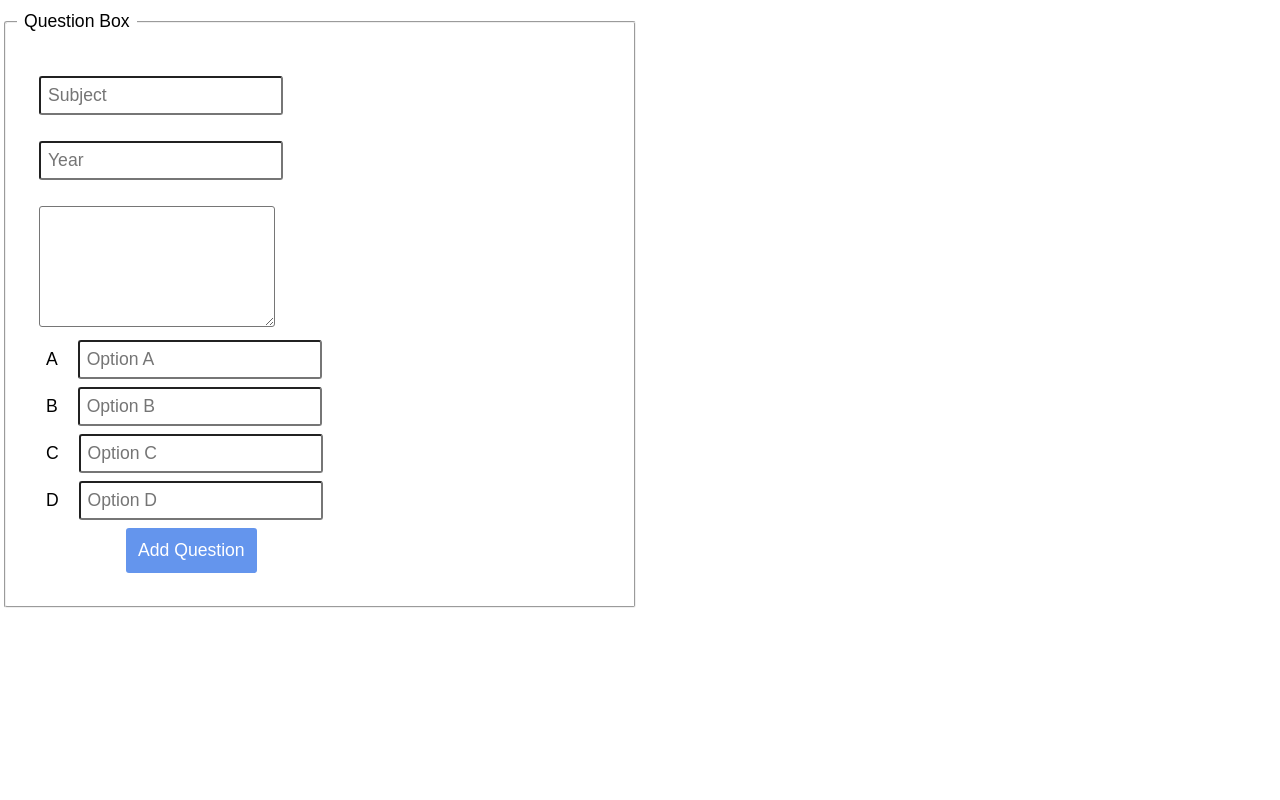
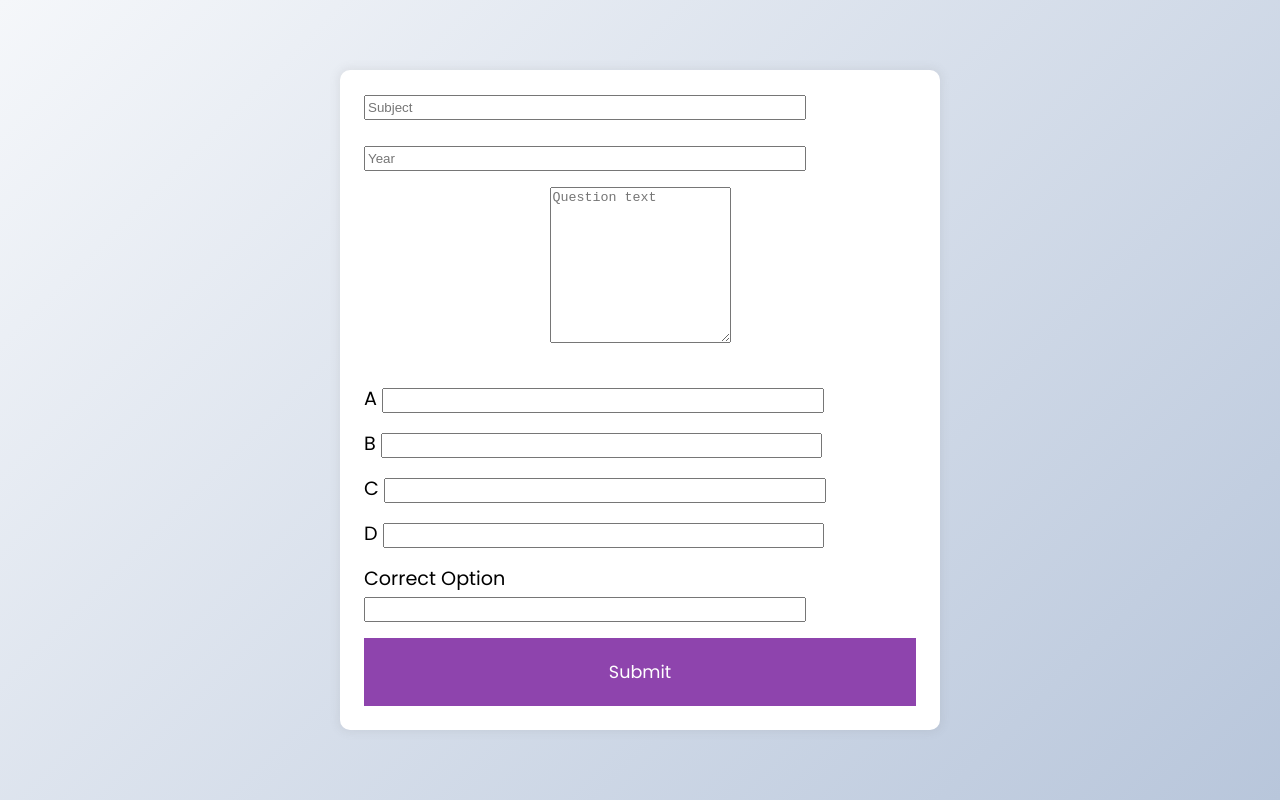
Before and after one commit to KennySky-Tech/question-bank, a plain HTML site: page index.html in a window 1280 px wide. Drawn offline with Linux system fonts and the light colour scheme.

Commit message:
update 4

```diff
--- a/index.html
+++ b/index.html
@@ -1,4 +1,4 @@
-<!DOCTYPE html>
+<!-- <!DOCTYPE html>
 <html lang="en">
   <head>
     <meta charset="UTF-8" />
@@ -13,10 +13,7 @@
         <legend>Question Box</legend>
         <main>
           <div>
-            <!-- <div>
-              <label>Subject</label>
-            </div> -->
-            <input list="subject-list" type="text" name="subject-list" placeholder="Subject" required >
+                        <input list="subject-list" type="text" name="subject-list" placeholder="Subject" required >
             <datalist id="subject-list">
               <option value="English Language">
               <option value="Mathematics">
@@ -31,9 +28,6 @@
             </datalist>
           </div>
           <div>
-            <!-- <div>
-              <label>Year</label>
-            </div> -->
             <input list="year-list" type="text" name="year-list" placeholder="Year" required >
             <datalist id="year-list">
               <option value="2010">
@@ -68,4 +62,104 @@
       </main>
     <script src="./app.js"></script>
   </body>
+</html> -->
+
+
+<!DOCTYPE html>
+<html lang="en">
+    <head>
+        <meta charset="UTF-8" />
+        <meta name="viewport" content="width=device-width, initial-scale=1.0" />
+        <title>Quiz App</title>
+        <link rel="stylesheet" href="styles.css" />
+        <script src="script.js" defer></script>
+      </head>
+      <body>
+        <div class="quiz-container" id="quiz">
+          <form class="quiz-header">
+          <input list="subject-list" type="text" name="subject-list" placeholder="Subject" required >
+            <datalist id="subject-list">
+              <option value="English Language">
+              <option value="Mathematics">
+              <option value="Physics">
+              <option value="Chemistry">
+              <option value="Biology">
+              <option value="Commerse">
+              <option value="Accounting">
+              <option value="Literature-in-English">
+              <option value="Agricultural Science">
+              <option value="Yoruba Language">
+            </datalist>
+            <br> <br>
+
+            <input list="year-list" type="text" name="year-list" placeholder="Year" required >
+            <datalist id="year-list">
+              <option value="2010">
+              <option value="2011">
+              <option value="2012">
+              <option value="2013">
+              <option value="2014">
+              <option value="2015">
+              <option value="2016">
+              <option value="2017">
+              <option value="2018">
+              <option value="2019">
+              <option value="2020">
+              <option value="2021">
+              </datalist>
+                <h2 id="question">
+                  <textarea name="question" placeholder="Question text" id="question-box" cols="20" rows="10"></textarea>
+                  </h2>
+
+                <ul>
+                    <li>
+                      <label id="a_text" for="a">A</label>
+                        <input
+                            type="text"
+                            id="a"
+                            name="answer"
+                            class="answer"
+                        />
+                    </li>
+                    <li>
+                      <label id="b_text" for="b">B</label>
+                        <input
+                            type="text"
+                            id="b"
+                            name="answer"
+                            class="answer"
+                        />
+                    </li>
+                    <li>
+                      <label id="c_text" for="c">C</label>
+                        <input
+                            type="text"
+                            id="c"
+                            name="answer"
+                            class="answer"
+                        />
+                    </li>
+                    <li>
+                      <label id="d_text" for="d">D</label>
+                        <input
+                            type="text"
+                            id="d"
+                            name="answer"
+                            class="answer"
+                        />
+                    </li>
+                    <li>
+                      <label id="d_text" for="d">Correct Option</label>
+                        <input
+                            type="text"
+                            id="correct-option"
+                            name="correct-answer"
+                            class="correct-answer"
+                        />
+                    </li>
+                </ul>
+                <button id="submit">Submit</button>
+            </form>
+        </div>
+    </body>
 </html>
--- a/styles.css
+++ b/styles.css
@@ -1,111 +1,75 @@
+@import url("https://fonts.googleapis.com/css2?family=Poppins:wght@200;400;600&display=swap");
+
 * {
-  margin: 0;
-  padding: 0;
-  box-sizing: border-box;
-  font-family: sans-serif;
+    box-sizing: border-box;
 }
 
-main {
-  max-width: 80%;
-  margin: 15px auto 0;
+body {
+    background-color: #b8c6db;
+    background-image: linear-gradient(315deg, #b8c6db 0%, #f5f7fa 100%);
+    display: flex;
+    align-items: center;
+    justify-content: center;
+    font-family: "Poppins", sans-serif;
+    margin: 0;
+    min-height: 100vh;
 }
 
-fieldset {
-  margin: 15px;
+.quiz-container {
+    background-color: #fff;
+    border-radius: 10px;
+    box-shadow: 0 0 10px 2px rgba(100, 100, 100, 0.1);
+    overflow: hidden;
+    width: 600px;
+    max-width: 100%;
 }
 
-#studentForm input[name="name"] {
-  grid-area: name;
+.quiz-header {
+    padding: 1.5rem;
 }
 
-#studentForm input[name="age"] {
-  grid-area: age;
+h2 {
+    padding: 1rem;
+    text-align: center;
+    margin: 0;
 }
 
-#studentForm input[name="roll"] {
-  grid-area: roll;
+ul {
+    list-style-type: none;
+    padding: 0;
 }
 
-#studentForm input[name="subject-list"] {
-  grid-area: subject-list;
+ul li {
+    font-size: 1.2rem;
+    margin: 1rem 0;
 }
 
-#studentForm button {
-  grid-area: button;
+ul li label {
+    cursor: pointer;
 }
 
-form {
-  /* display: flex;
-  align-items: center;
-  justify-content: center; */
+button {
+    background-color: #8e44ad;
+    border: none;
+    color: white;
+    cursor: pointer;
+    display: block;
+    font-family: inherit;
+    font-size: 1.1rem;
+    width: 100%;
+    padding: 1.3rem;
 }
 
-#studentForm {
-  display: grid;
-  grid-template-columns: 1fr 1fr;
-  grid-template-rows: auto;
-  grid-template-areas:
-    "name name"
-    "age roll"
-    "button button";
+button:hover {
+    background-color: #732d91;
 }
 
-#studentForm * {
-  margin: 4px;
-  padding: 7px;
-  font-size: 1.1rem;
-  border-radius: 3px;
-  transition: all 0.3s ease;
+button:focus {
+    background-color: #5e3370;
+    outline: none;
 }
 
-#studentForm button {
-  outline: none;
-  background-color: #6495ed;
-  color: white;
-  border: 5px solid transparent;
-  cursor: pointer;
-  display: flex;
-  align-items: center;
-  justify-content: center;
-  max-width: 80%;
-  margin-left: 20%;
+input {
+  width: 80%;
+  height: 25px;
 }
-
-#studentForm input {
-  /* border: 3px solid #6495ed; */
-  outline: none;
-  max-width: 80%;
-}
-
-/* #studentForm input:focus {
-  border: 3px solid #367bfa;
-}
-
-#studentForm button:active {
-  border-color: #367bfa;
-} */
-
-.students {
-  display: flex;
-  flex-direction: column;
-  justify-content: space-around;
-  align-items: center;
-  border: 2px solid gray;
-  background-color: #ebebeb;
-  color: #2f2f2f;
-  border-radius: 15px;
-}
-
-.students div {
-  max-width: 100%;
-  padding: 10px;
-  text-align: center;
-}
-
-/* .question-box {
-  max-width: 80%;
-} */
-
-.students div * {
-  margin: 5px;
-}
```
